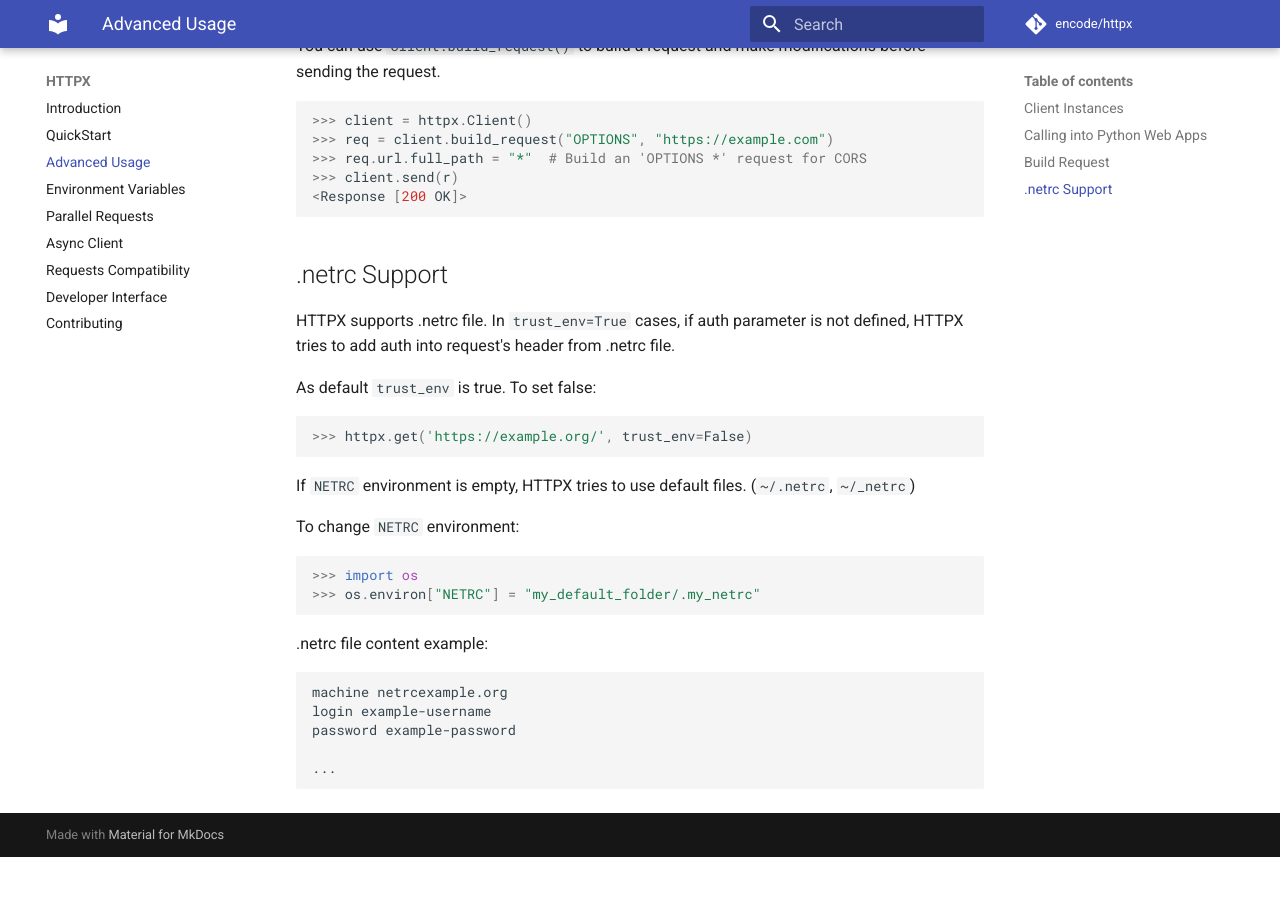
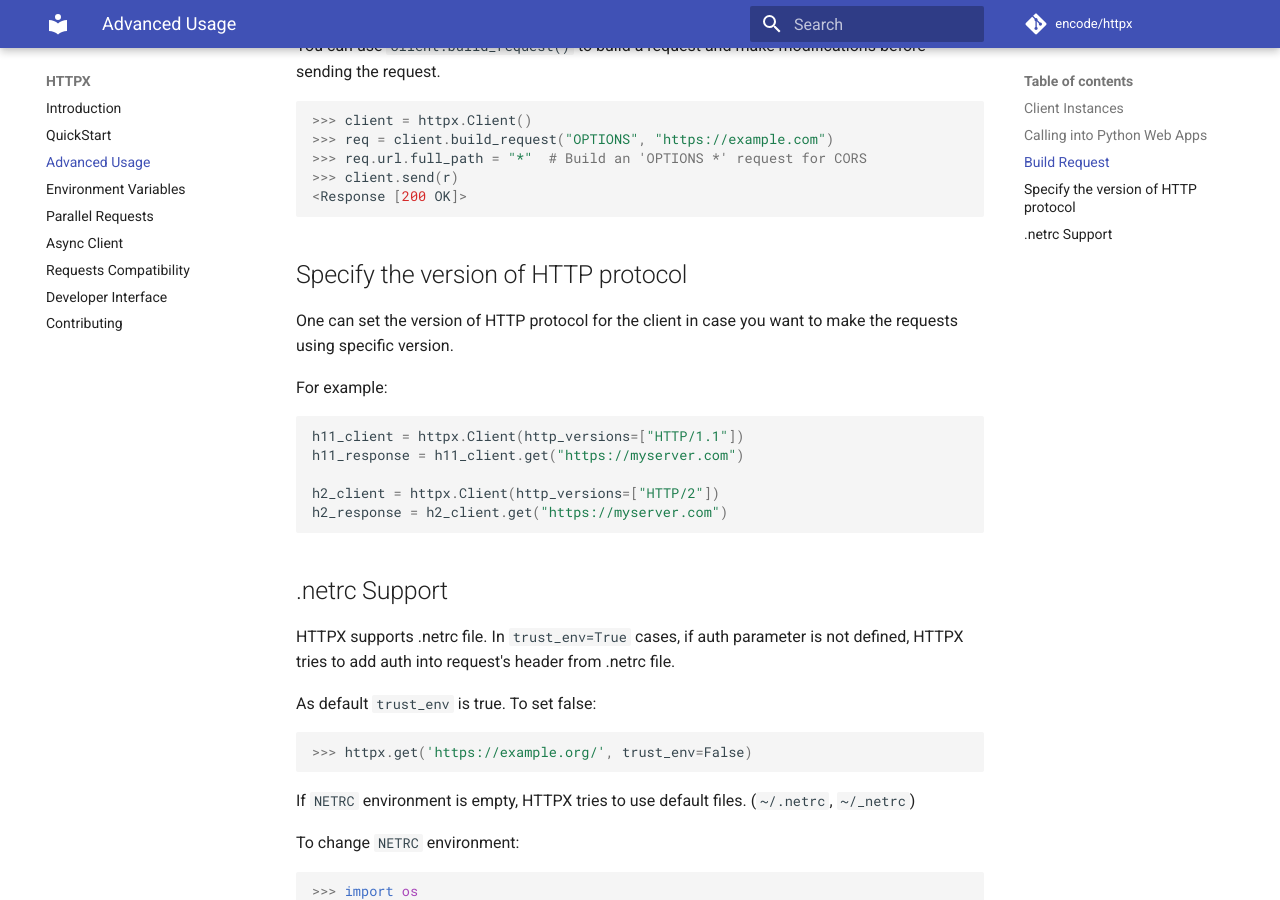
Before and after one commit to CarolinaBentrescas/httpx2, an MkDocs documentation site: the page built from docs/advanced.md, in a window 1280 px wide and 900 px high, scrolled down 1445 px. Built offline with MkDocs 1.6.1 and Material for MkDocs 9.7.7, drawn with Linux system fonts in a browser that asks for light colours; comment, search, counter and statistics services are not loaded; before the commit the page ends 2302 px from its top, so only the background shows below that.

Commit message:
Add example of specifying HTTP versions (#337)
Closes #336

````diff
--- a/docs/advanced.md
+++ b/docs/advanced.md
@@ -70,6 +70,20 @@ make modifications before sending the request.
 <Response [200 OK]>
 ```
 
+## Specify the version of HTTP protocol
+
+One can set the version of HTTP protocol for the client in case you want to make the requests using specific version.
+
+For example:
+
+```python
+h11_client = httpx.Client(http_versions=["HTTP/1.1"])
+h11_response = h11_client.get("https://myserver.com")
+
+h2_client = httpx.Client(http_versions=["HTTP/2"])
+h2_response = h2_client.get("https://myserver.com")
+```
+
 ## .netrc Support
 
 HTTPX supports .netrc file. In `trust_env=True` cases, if auth parameter is
````
